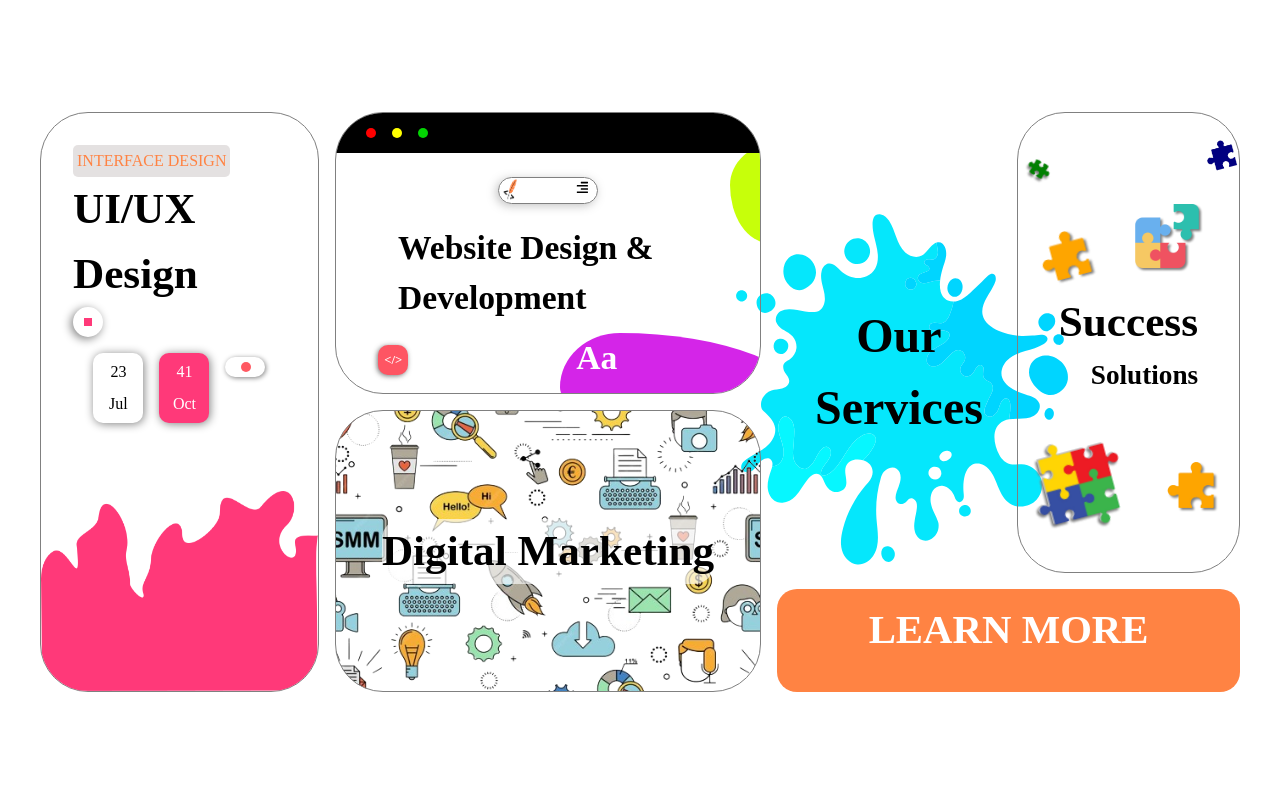
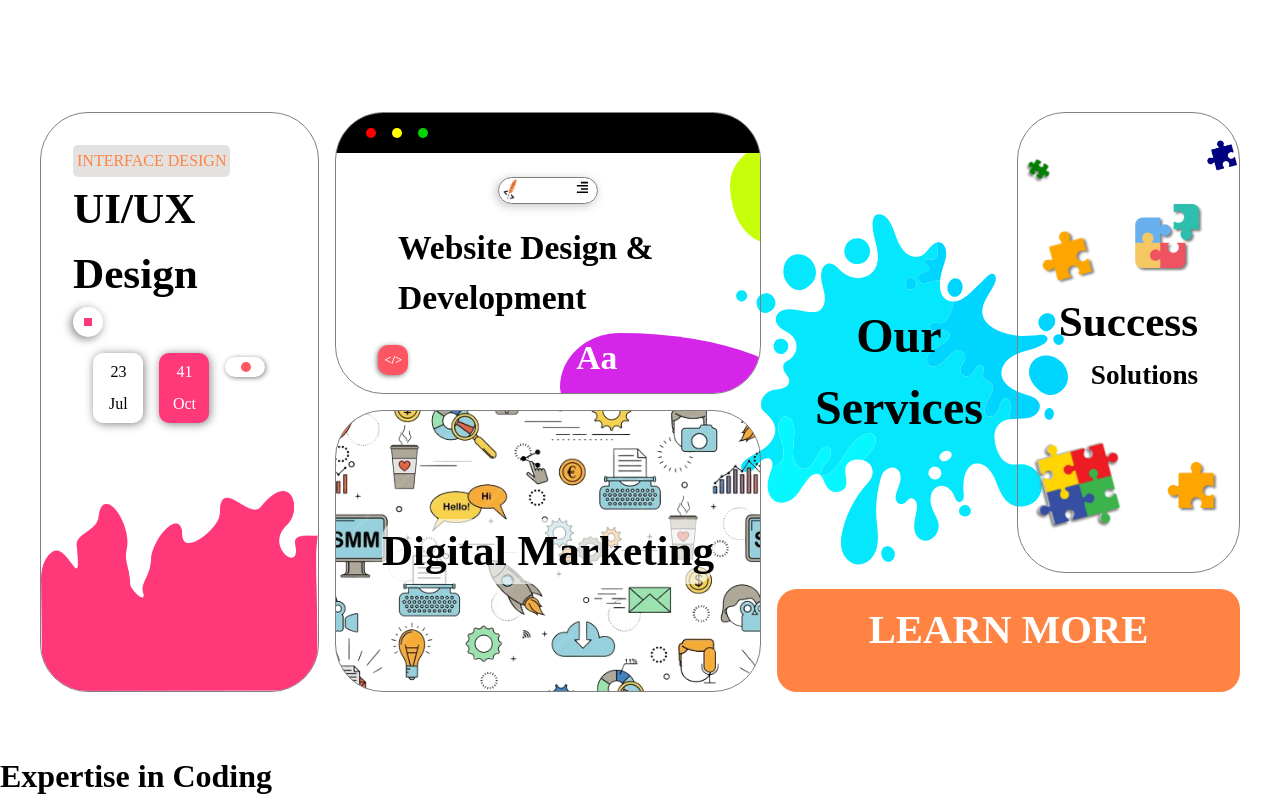
Before and after one commit to Sanuthb/Company_Site, a React (Vite) app in the folder Frontend/: page /home in a window 1280 px wide. Shown: the part 1488-2288 px from the top of the page. Before the commit the page ends 2240 px from the top, so only its background shows below. Built offline with nearby package versions, Linux system fonts and the light colour scheme.

Commit message:
changes done

```diff
--- a/Frontend/src/Pages/Home.jsx
+++ b/Frontend/src/Pages/Home.jsx
@@ -3,6 +3,7 @@ import Navbar from '../components/Navbar/Navbar'
 import Hero from '../components/Hero/Hero';
 import About from "../components/About/About";
 import Services from "../components/Services/Services";
+import Coding from '../components/Coding/Coding';
 
 const Home = () => {
   return (
@@ -11,6 +12,7 @@ const Home = () => {
           <Hero />
           <About />
           <Services/>
+          <Coding/>
     </main>
   )
 }
```
